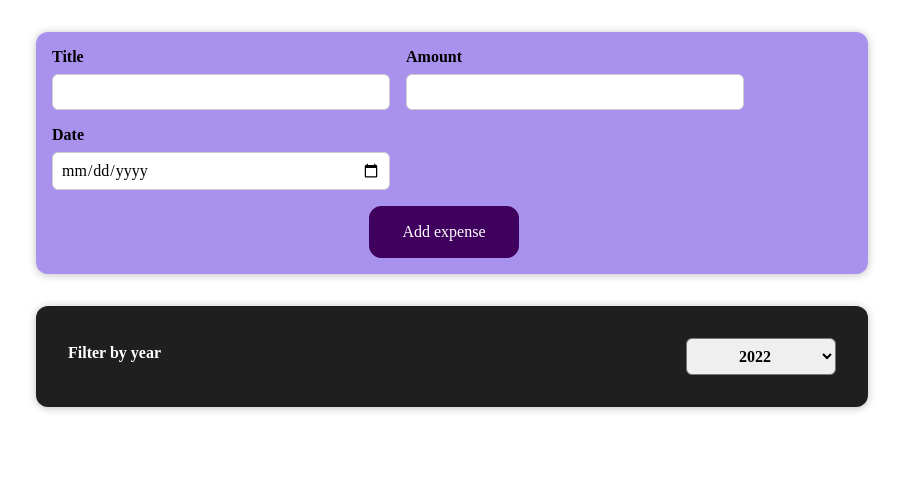
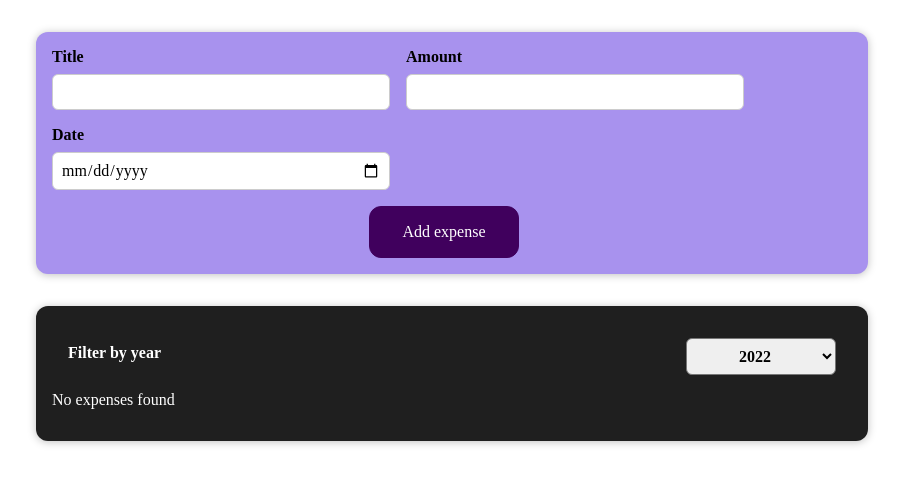
Before and after one commit to Ubermensch0608/Acade_mind, a React (Create React App) app in the folder Acade_mind/prac/: page / in a window 1280 px wide. Shown: the top 484 px of the page, without its empty margins (188-1091 px from the left). Built offline with nearby package versions, Linux system fonts and the light colour scheme.

Commit message:
조건에 맞는 컨텐츠를 보여주는 필터 구현

```diff
--- a/Acade_mind/prac/src/App.js
+++ b/Acade_mind/prac/src/App.js
@@ -4,12 +4,10 @@ import NewExpenses from "./components/NewExpenses/NewExpenses";
 
 function App() {
   const [expenses, setExpenses] = useState([]);
-  console.log(expenses);
   const newSavedDataHandler = (saveData) => {
     setExpenses((prevExpenses) => {
       return [saveData, ...prevExpenses];
     });
-    console.log(expenses);
   };
   return (
     <div>
--- a/Acade_mind/prac/src/components/Expenses/Expenses.css
+++ b/Acade_mind/prac/src/components/Expenses/Expenses.css
@@ -5,3 +5,6 @@
   width: 50rem;
   max-width: 95%;
 }
+.filter-nothing {
+  color: white;
+}
--- a/Acade_mind/prac/src/components/Expenses/Expenses.js
+++ b/Acade_mind/prac/src/components/Expenses/Expenses.js
@@ -11,20 +11,29 @@ const Expenses = (props) => {
     setNewFilter(newValue);
   };
 
+  const filteredExpenses = props.expenses.filter((expense) => {
+    return expense.date.getFullYear().toString() === newFilter;
+  });
   return (
     <Card className="expenses">
       <ExpensesFilter
         onSelected={newFilter}
         onFilterChange={getFilterDataHandler}
       />
-      {props.expenses.map((expense) => (
+      {filteredExpenses.length === 0 && (
+        <p className="filter-nothing">No expenses found</p>
+      )}
+      {filteredExpenses.length > 0 &&
+        filteredExpenses.map((expense) => {
+          return (
             <ExpenseItem
               key={expense.id}
               title={expense.title}
               amount={expense.amount}
               date={expense.date}
             />
-      ))}
+          );
+        })}
     </Card>
   );
 };
--- a/Acade_mind/prac/src/components/NewExpenses/ExpenseForm.js
+++ b/Acade_mind/prac/src/components/NewExpenses/ExpenseForm.js
@@ -26,6 +26,7 @@ const ExpenseForm = (props) => {
     };
 
     props.getData(newData);
+
     setNewTitle("");
     setNewAmount("");
     setNewDate("");
@@ -36,13 +37,14 @@ const ExpenseForm = (props) => {
       <div className="new-expense__controls">
         <div className="new-expense__control">
           <label>Title</label>
-          <input type="text" onChange={newTitleHandler} />
+          <input type="text" onChange={newTitleHandler} value={newTitle} />
         </div>
         <div className="new-expense__control">
           <label>Amount</label>
           <input
             type="number"
             onChange={newAmountHandler}
+            value={newAmount}
             min="0.01"
             step="0.01"
           />
@@ -52,6 +54,7 @@ const ExpenseForm = (props) => {
           <input
             type="date"
             onChange={newDateHandler}
+            value={newDate}
             min="2019-01-01"
             max="2022-12-31"
           />
```
Lines whose indentation alone changed are shown as unchanged.
